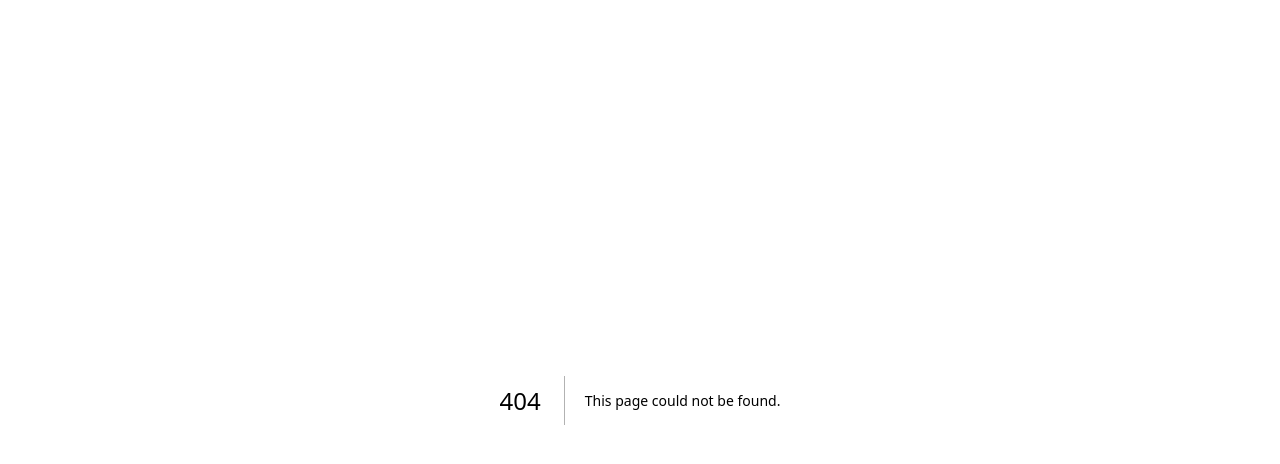
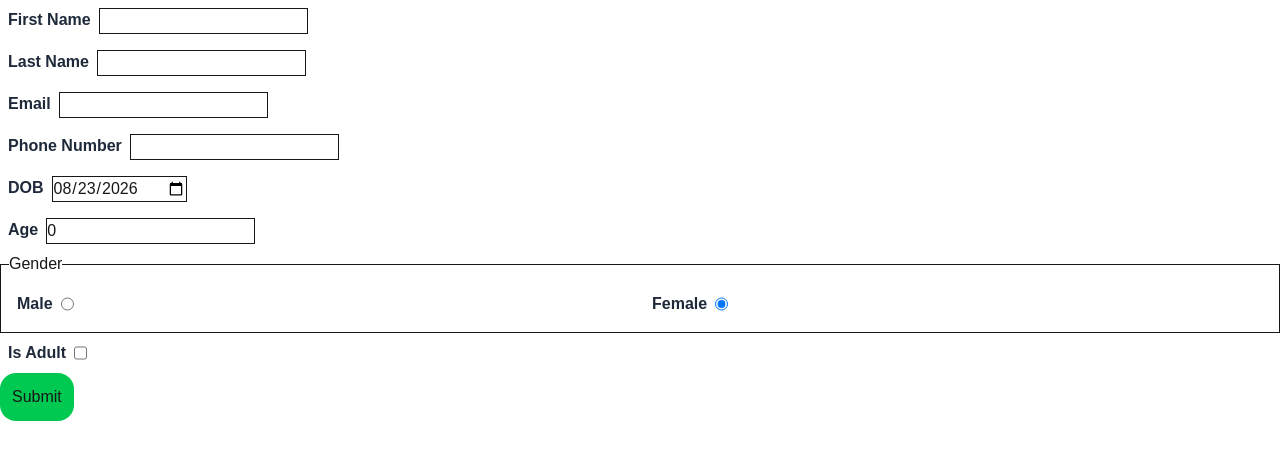
Before and after one commit to AhmadRazaKhokhar1/react-learning, a Next.js app: page /test1 in a window 1280 px wide. Before the commit this address had no page. Shown: the top 464 px of the page. Built offline with nearby package versions, Linux system fonts and the light colour scheme.

Commit message:
use on e state for all

```diff
--- /dev/null
+++ b/app/test1/page.tsx
@@ -0,0 +1,202 @@
+"use client";
+import { useEffect, useState } from "react";
+
+enum Gender {
+  MALE = "MALE",
+  FEMALE = "FEMALE",
+}
+export default function page() {
+  const [form, setForm] = useState({
+    firstName: "",
+    lastName: "",
+    phoneNumber: "",
+    age: 0,
+    isAdult: false,
+    gender: Gender.FEMALE,
+    email: "",
+    dob: `${new Date().getFullYear()}-${new Date().toLocaleDateString("en-US", { month: "2-digit" })}-${new Date().getDate()}`,
+  });
+
+  const handleSubmit = () => {};
+
+  const handleFormChange = (e) => {
+    const { value, name } = e.target;
+    console.log("******", e);
+    if (name === "dob") {
+      const date = new Date(value).toLocaleDateString("en-US", {
+        day: "2-digit",
+        month: "2-digit",
+        year: "numeric",
+      });
+      const dateArr = date.split("/");
+      const formattedDate = [dateArr[2], dateArr[0], dateArr[1]];
+      const formattedDateString = formattedDate.join("-");
+      setForm((prev) => ({
+        ...prev,
+        [name]: formattedDateString,
+      }));
+    } else if (name === "isAdult") {
+      console.log(value, "VALUE FROM IS ADULT CHANGE EVENT");
+      setForm((prev) => ({
+        ...prev,
+        [name]: value === "false" ? true : false,
+      }));
+    } else if (name === "gender") {
+      setForm((prev) => ({
+        ...prev,
+        [name]: value === "MALE" ? Gender.MALE : Gender.FEMALE,
+      }));
+    } else {
+      setForm((prev) => ({
+        ...prev,
+        [name]: value,
+      }));
+    }
+    console.log(
+      "value from input handle change: =====> %s, with name: %s",
+      value,
+      name,
+    );
+  };
+
+  useEffect(() => {
+    console.log(form);
+  }, [form]);
+  return (
+    <div>
+      <form>
+        <div className="flex items-center-justify-between w-full h-auto p-2 gap-2">
+          <label htmlFor="firstName" className="font-bold text-gray-800">
+            First Name
+          </label>
+          <input
+            type="text"
+            className="border"
+            name="firstName"
+            id="firstName"
+            aria-autocomplete="list"
+            value={form.firstName}
+            onChange={handleFormChange}
+          />
+        </div>
+        <div className="flex items-center-justify-between w-full h-auto p-2 gap-2">
+          <label htmlFor="lastName" className="font-bold text-gray-800">
+            Last Name
+          </label>
+          <input
+            type="text"
+            className="border"
+            name="lastName"
+            id="lastName"
+            aria-autocomplete="list"
+            value={form.lastName}
+            onChange={handleFormChange}
+          />
+        </div>
+        <div className="flex items-center-justify-between w-full h-auto p-2 gap-2">
+          <label htmlFor="email" className="font-bold text-gray-800">
+            Email
+          </label>
+          <input
+            type="email"
+            className="border"
+            name="email"
+            id="email"
+            aria-autocomplete="list"
+            value={form.email}
+            onChange={handleFormChange}
+          />
+        </div>
+        <div className="flex items-center-justify-between w-full h-auto p-2 gap-2">
+          <label htmlFor="phoneNumber" className="font-bold text-gray-800">
+            Phone Number
+          </label>
+          <input
+            type="tel"
+            className="border"
+            name="phoneNumber"
+            id="phoneNumber"
+            aria-autocomplete="list"
+            value={form.phoneNumber}
+            onChange={handleFormChange}
+          />
+        </div>
+        <div className="flex items-center-justify-between w-full h-auto p-2 gap-2">
+          <label htmlFor="dob" className="font-bold text-gray-800">
+            DOB
+          </label>
+          <input
+            type="date"
+            className="border"
+            name="dob"
+            id="dob"
+            aria-autocomplete="list"
+            value={form.dob}
+            onChange={handleFormChange}
+          />
+        </div>
+        <div className="flex items-center-justify-between w-full h-auto p-2 gap-2">
+          <label htmlFor="age" className="font-bold text-gray-800">
+            Age
+          </label>
+          <input
+            type="number"
+            className="border"
+            name="age"
+            id="age"
+            aria-autocomplete="list"
+            value={form.age}
+            onChange={handleFormChange}
+          />
+        </div>
+        <fieldset className="flex items-center-justify-between w-full h-auto p-2 gap-2 border">
+          <legend>Gender</legend>
+          <div className="flex items-center-justify-between w-full h-auto p-2 gap-2">
+            <label htmlFor="male" className="font-bold text-gray-800">
+              Male
+            </label>
+            <input
+              type="radio"
+              name="gender"
+              id="male"
+              value={Gender.MALE}
+              checked={form.gender === Gender.MALE}
+              onChange={handleFormChange}
+              title="male"
+            />
+          </div>
+          <div className="flex items-center-justify-between w-full h-auto p-2 gap-2">
+            <label htmlFor="female" className="font-bold text-gray-800">
+              Female
+            </label>
+            <input
+              type="radio"
+              name="gender"
+              id="female"
+              value={Gender.FEMALE}
+              checked={form.gender === Gender.FEMALE}
+              onChange={handleFormChange}
+              title="female"
+            />
+          </div>
+        </fieldset>
+        <div className="flex items-center-justify-between w-full h-auto p-2 gap-2">
+          <label htmlFor="isAdult" className="font-bold text-gray-800">
+            Is Adult
+          </label>
+          <input
+            type="checkbox"
+            name="isAdult"
+            id="isAdult"
+            checked={form.isAdult}
+            value={form.isAdult.toString()}
+            onChange={handleFormChange}
+          />
+        </div>
+        <button className="bg-green-500 p-3 border-green-800 rounded-2xl cursor-pointer">
+          Submit
+        </button>
+      </form>
+    </div>
+  );
+}
```
